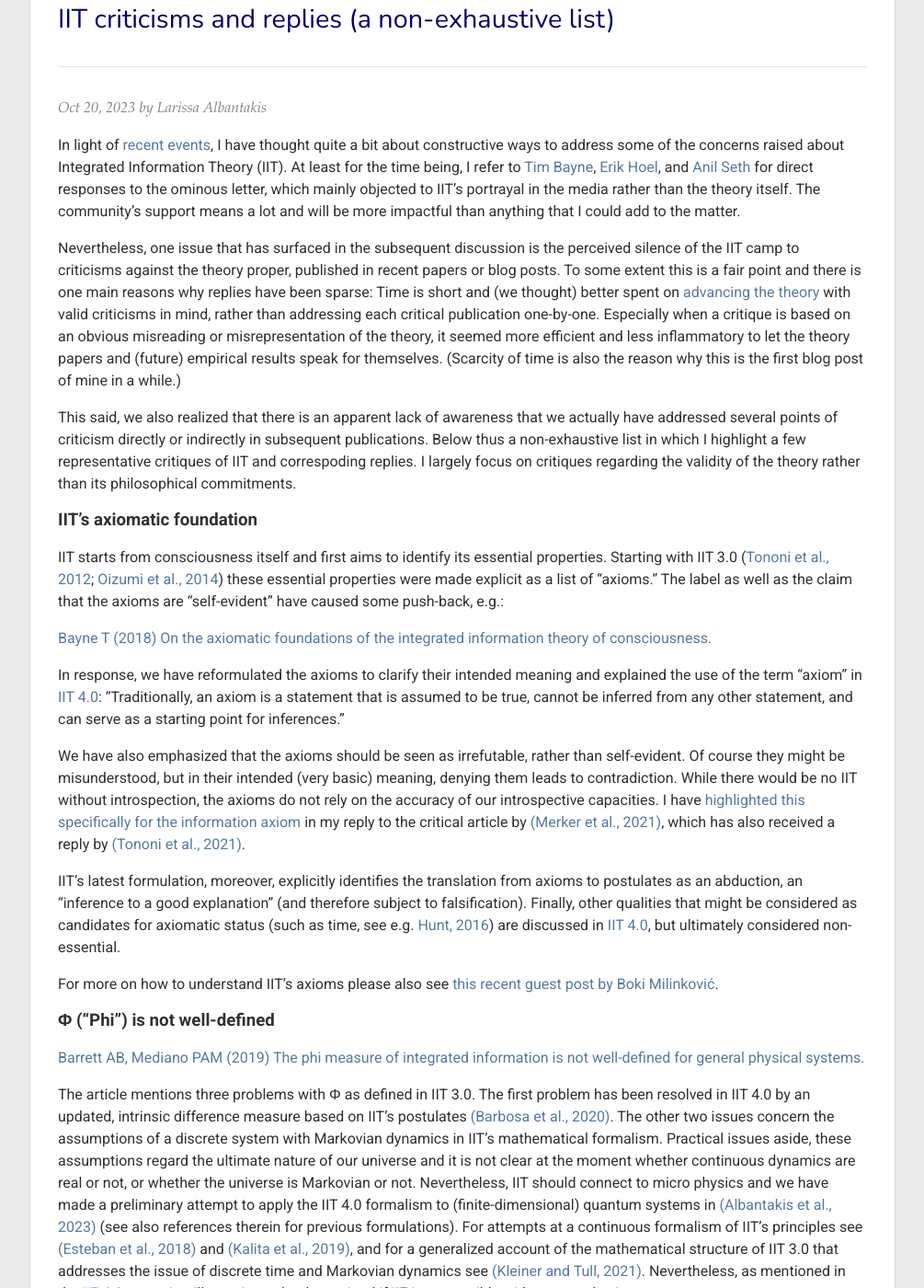
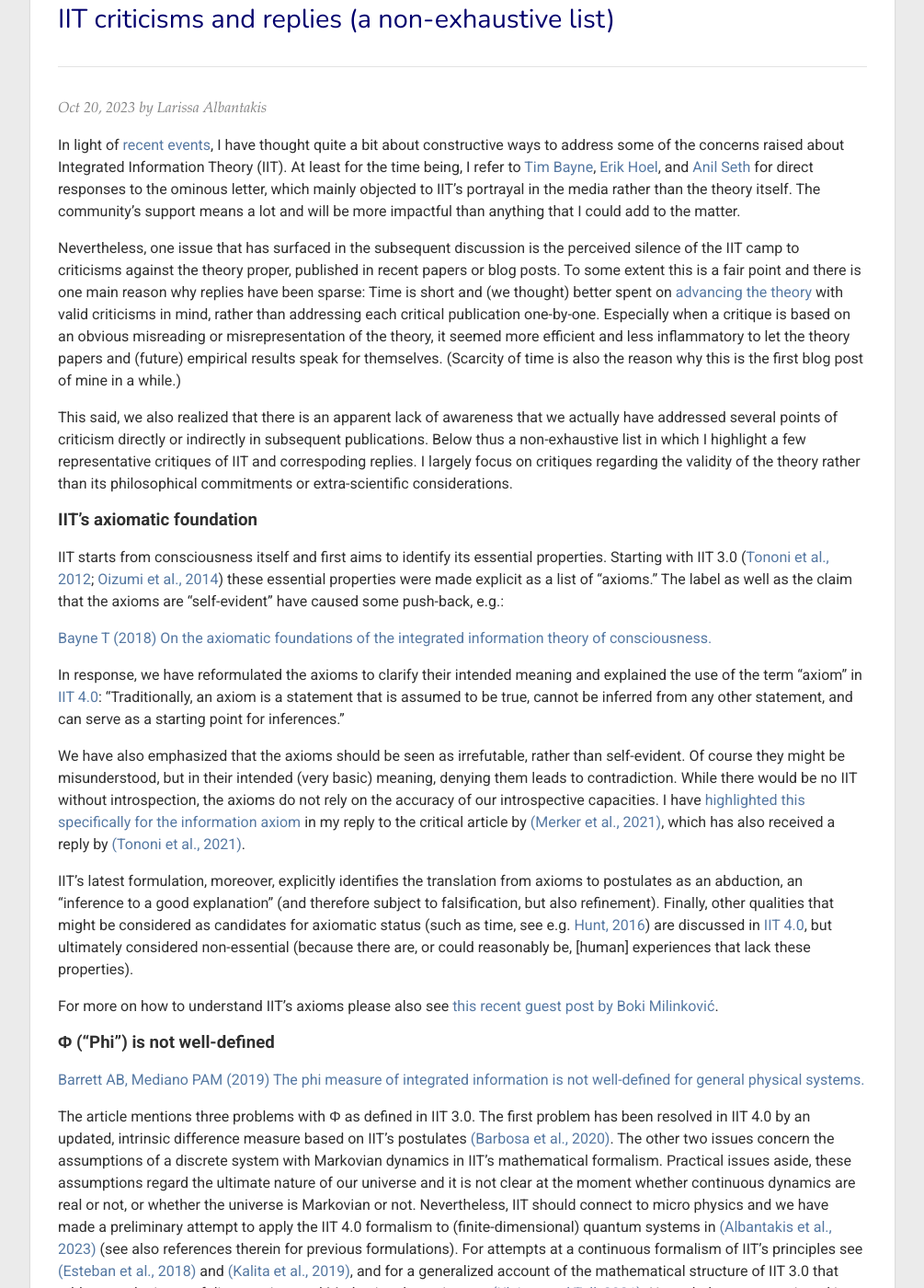
Before and after one commit to ConsciousnessRealist/consciousnessrealist.github.io, a Jekyll site: the page built from _posts/2023-10-20-IIT-criticism-replies.markdown, in a window 1280 px wide and 1400 px high, scrolled down 486 px. Shown: the whole window at 92% size, without its empty margins (137-1142 px from the left). Built offline with Jekyll 4.4.1, drawn with Linux system fonts in a browser that asks for light colours; nearby versions of some CDN libraries; comment, search, counter and statistics services are not loaded; some of the changed text lies outside the part shown.

Commit message:
Update 2023-10-20-IIT-criticism-replies.markdown

```diff
--- a/_posts/2023-10-20-IIT-criticism-replies.markdown
+++ b/_posts/2023-10-20-IIT-criticism-replies.markdown
@@ -11,10 +11,10 @@
 In light of [recent events](https://www.nature.com/articles/d41586-023-02971-1), I have thought quite a bit about constructive ways to address some of the concerns raised about Integrated Information Theory (IIT). At least for the time being, I refer to [Tim Bayne](https://theconversation.com/nobody-knows-how-consciousness-works-but-top-researchers-are-fighting-over-which-theories-are-really-science-214074), [Erik Hoel](https://www.theintrinsicperspective.com/p/ambitious-theories-of-consciousness), and [Anil Seth](https://nautil.us/the-worth-of-wild-ideas-399097/?_sp=e34c8f3f-fbd0-4057-a76b-6ea05c597f2c.1695915413377) for direct responses to the ominous letter, which mainly objected to IIT's portrayal in the media rather than the theory itself. The community's support means a lot and will be more impactful than anything that I could add to the matter.
 
 Nevertheless, one issue that has surfaced in the subsequent discussion is the perceived silence of the IIT camp to criticisms against the theory proper, published in recent papers or blog posts.
-To some extent this is a fair point and there is one main reasons why replies have been sparse: Time is short and (we thought) better spent on [advancing the theory](https://doi.org/10.1371/journal.pcbi.1011465) with valid criticisms in mind, rather than addressing each critical publication one-by-one. Especially when a critique is based on an obvious misreading or misrepresentation of the theory, it seemed more efficient and less inflammatory to let the theory papers and (future) empirical results speak for themselves.
+To some extent this is a fair point and there is one main reason why replies have been sparse: Time is short and (we thought) better spent on [advancing the theory](https://doi.org/10.1371/journal.pcbi.1011465) with valid criticisms in mind, rather than addressing each critical publication one-by-one. Especially when a critique is based on an obvious misreading or misrepresentation of the theory, it seemed more efficient and less inflammatory to let the theory papers and (future) empirical results speak for themselves.
 (Scarcity of time is also the reason why this is the first blog post of mine in a while.)
 
-This said, we also realized that there is an apparent lack of awareness that we actually have addressed several points of criticism directly or indirectly in subsequent publications. Below thus a non-exhaustive list in which I highlight a few representative critiques of IIT and correspoding replies. I largely focus on critiques regarding the validity of the theory rather than its philosophical commitments.
+This said, we also realized that there is an apparent lack of awareness that we actually have addressed several points of criticism directly or indirectly in subsequent publications. Below thus a non-exhaustive list in which I highlight a few representative critiques of IIT and correspoding replies. I largely focus on critiques regarding the validity of the theory rather than its philosophical commitments or extra-scientific considerations.
 
 ### IIT's axiomatic foundation
 IIT starts from consciousness itself and first aims to identify its essential properties. Starting with IIT 3.0 ([Tononi et al., 2012](https://architalbiol.org/index.php/aib/article/view/15056/23165867); [Oizumi et al., 2014](https://doi.org/10.1371/journal.pcbi.1003588)) these essential properties were made explicit as a list of "axioms." The label as well as the claim that the axioms are "self-evident" have caused some push-back, e.g.:
@@ -25,7 +25,7 @@
 
 We have also emphasized that the axioms should be seen as irrefutable, rather than self-evident. Of course they might be misunderstood, but in their intended (very basic) meaning, denying them leads to contradiction. While there would be no IIT without introspection, the axioms do not rely on the accuracy of our introspective capacities. I have [highlighted this specifically for the information axiom](https://doi.org/10.1017/S0140525X21001977) in my reply to the critical article by [(Merker et al., 2021)](https://doi.org/10.1017/S0140525X21000881), which has also received a reply by [(Tononi et al., 2021)](https://doi.org/10.1017/S0140525X21001990).
 
-IIT's latest formulation, moreover, explicitly identifies the translation from axioms to postulates as an abduction, an "inference to a good explanation" (and therefore subject to falsification). Finally, other qualities that might be considered as candidates for axiomatic status (such as time, see e.g. [Hunt, 2016](https://www.ingentaconnect.com/content/imp/jcs/2016/00000023/F0020009/art00005#)) are discussed in [IIT 4.0](https://doi.org/10.1371/journal.pcbi.1011465), but ultimately considered non-essential.
+IIT's latest formulation, moreover, explicitly identifies the translation from axioms to postulates as an abduction, an "inference to a good explanation" (and therefore subject to falsification, but also refinement). Finally, other qualities that might be considered as candidates for axiomatic status (such as time, see e.g. [Hunt, 2016](https://www.ingentaconnect.com/content/imp/jcs/2016/00000023/F0020009/art00005#)) are discussed in [IIT 4.0](https://doi.org/10.1371/journal.pcbi.1011465), but ultimately considered non-essential (because there are, or could reasonably be, [human] experiences that lack these properties).
 
 For more on how to understand IIT's axioms please also see [this recent guest post by Boki Milinković](../guest/axioms).
 
@@ -59,8 +59,6 @@
 
 ##### [This last point highlights a general problem with certain functionalist accounts of consciousess that give special relevance to the so-called *algorithmic* level, which supervenes upon, but is distinct from the level of implementation: there hardly ever is just one algorithmic level and it is generally not well-defined in the first place. I also want to point again to my ["Greek Cave" thought experiment](../greek-cave/), which presents an argument against purely functional approaches to consciousness, reminiscent of the Chinese room and China brain thought experiements, but more practical.]
 
-Finally, I would also include [Scott Aaronson's (in)famous critique of IIT](https://scottaaronson.blog/?p=1799) in this section, which did receive an [official reply](http://www.scottaaronson.com/tononi.docx). In Scott's reply to the reply he pointed to a few things that were not accurate: as shown in [(Haun et al., 2019)](https://www.mdpi.com/1099-4300/21/12/1160) grid-like neural networks, including 1-D grids, have the minimally necessary causal structure to account for spatial experiences. Moreover, we do not know whether or not the cerebellum in itself is conscious. What we do know is that it does not seem to contribute to our consciousness even though it is very much connected to the rest of the brain. This is what requires explanation and we have since been more careful about our description of the cerebellum example.
-
 ### Some parts of IIT are not testable
 
 That IIT does make testable predictions is largely accepted by now (I hope). However, some have argued that this does not mean that IIT itself is testable, because its core assumptions are untestable either in principle (see the UA above and replies), or in practice. Accordingly, IIT's testable predictions are then either trivial or no direct evidence of IIT because other theories might make the same predictions. See for example:
@@ -75,7 +73,9 @@
 
 Moreover, any theory of consciousness that is sufficiently formulated will necessarily specify a minimal system that fits all criteria for consciousness according to that theory. [(Doerig et al., 2020)](https://doi.org/10.1080/17588928.2020.1772214) called this the "small network argument". We can either accept this or conclude that the theory only provides necessary but not sufficient criteria for consciousness. However, any additional criterion proposed should increase the theory's explanatory power. Otherwise, it would be ad-hoc and thus unjustified.
 
-Some have argued that a way to (temporarily) avoid such uncomfortable extrapolations is to refrain from a detailed formulation in the first place [(Mediano et al., 2022)](https://doi.org/10.1016/j.tics.2022.04.008). Why scare people away by exploring a theory's extrapolations when there is still a lot of experimental work to be done that does not require a detailed formulation? I have a lot of sympathy for this approach, although I ultimately think it amounts to throwing the baby out with the bathwater. In my opinion, the current debate around IIT shows that it is time to face some of the philosophical challenges surrounding a scientific approach to consciousness, rather than sweeping them under the rug for later. It would do the field a lot of good if other theory proposals were formulated in sufficient detail to apply them to toy example systems. The goal is not to compare which theory makes the wildest extrapolations. Applying a theoretical framework to simple example systems allows us to evaluate its internal consistency, and to test whether the theory, properly implemented, makes conceptual sense in the first place.
+This last point is also the gist of the [official reply](http://www.scottaaronson.com/tononi.docx) to [Scott Aaronson's (in)famous expander-graph argument against IIT](https://scottaaronson.blog/?p=1799) (plus the fact that we can't use expander graphs as evidence against IIT, see replies to the UA above). In Scott's reply to the reply he pointed to a few things that were not accurate: as shown in [(Haun et al., 2019)](https://www.mdpi.com/1099-4300/21/12/1160) grid-like neural networks, including 1-D grids, have the minimally necessary causal structure to account for spatial experiences. Moreover, we do not know whether or not the cerebellum in itself is conscious. What we do know is that it does not seem to contribute to our consciousness even though it is very much connected to the rest of the brain. This is what requires explanation and we have since been more careful about our description of the cerebellum example.
+
+Some have argued that a way to (temporarily) avoid uncomfortable extrapolations is to refrain from a detailed formulation in the first place [(Mediano et al., 2022)](https://doi.org/10.1016/j.tics.2022.04.008). Why scare people away by exploring a theory's extrapolations when there is still a lot of experimental work to be done that does not require a detailed formulation? I have a lot of sympathy for this approach, although I ultimately think it amounts to throwing the baby out with the bathwater. In my opinion, the current debate around IIT shows that it is time to face some of the philosophical challenges surrounding a scientific approach to consciousness, rather than sweeping them under the rug for later. It would do the field a lot of good if other theory proposals were formulated in sufficient detail to apply them to toy example systems. The goal is not to compare which theory makes the wildest extrapolations. Applying a theoretical framework to simple example systems allows us to evaluate its internal consistency, and to test whether the theory, properly implemented, makes conceptual sense in the first place.
 Insights gained from such theoretical work can then be used to develop more specific predictions.
 
 ### Conclusion
```
